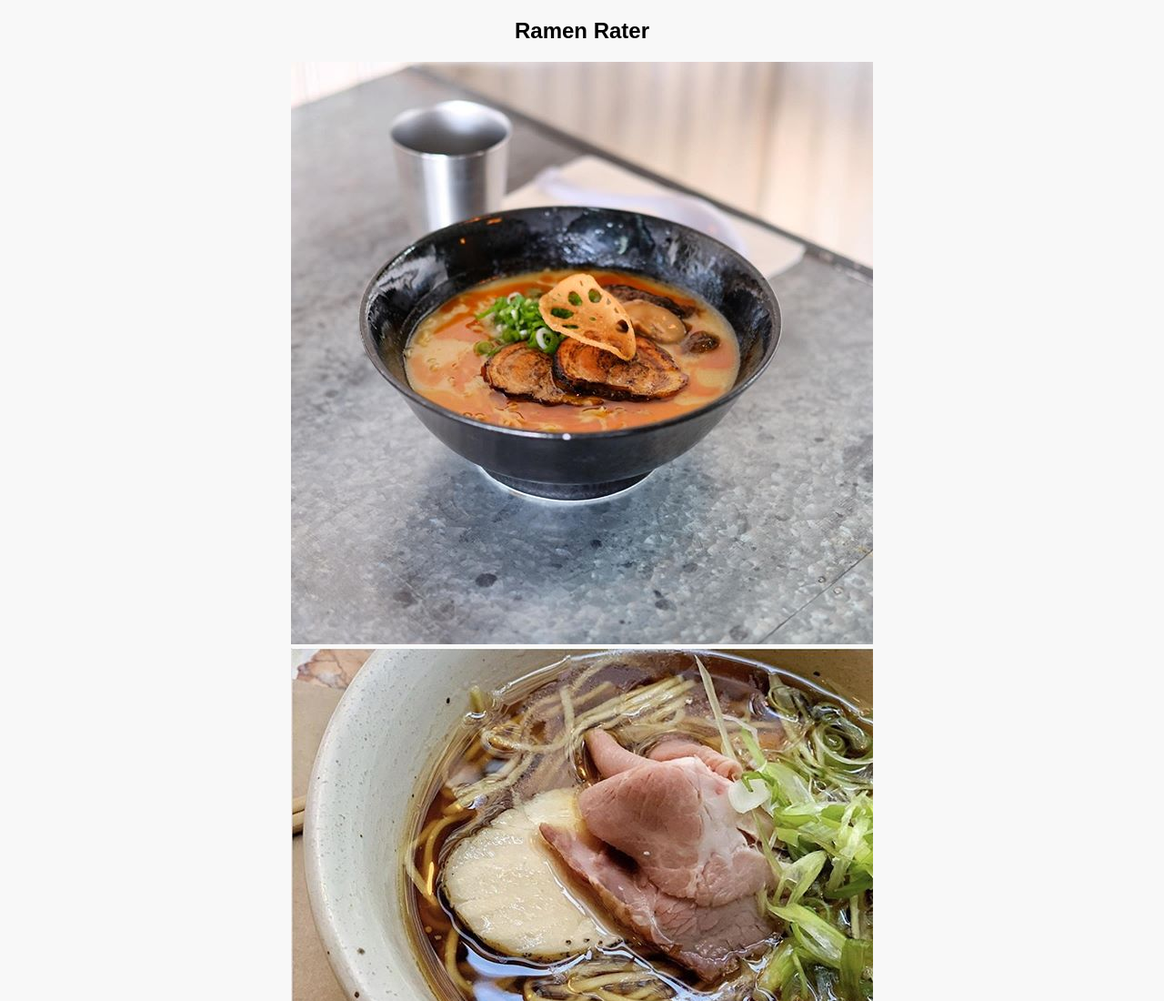
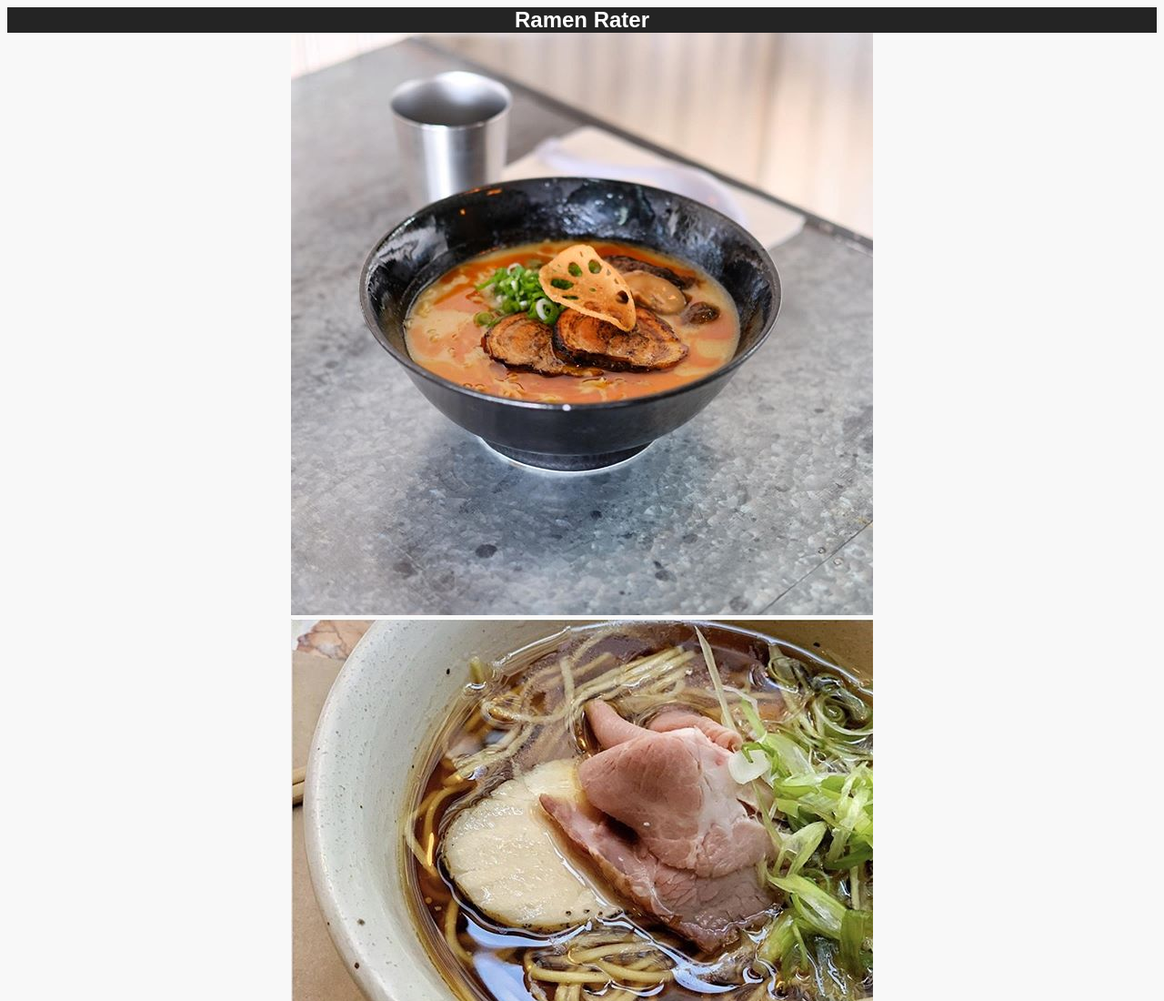
Before and after one commit to Everlyn-pixel/codeChallenge1, a plain HTML site: page index.html in a window 1280 px wide. Shown: the top 1100 px of the page at 91% size. Drawn offline with Linux system fonts and the light colour scheme.

Commit message:
added styles in the navbar section

```diff
--- a/styles/styles.css
+++ b/styles/styles.css
@@ -3,3 +3,17 @@ body {
     text-align: center;
     background-color: #f8f8f8;
 }
+
+.navbar {
+    background-color: #242424;
+    overflow: hidden;
+    color: white;
+    width: auto;
+}
+
+.navbar > h1 {
+    margin: 0;
+    padding: 0px;
+    text-align: center;
+    justify-content: center;
+}
```
